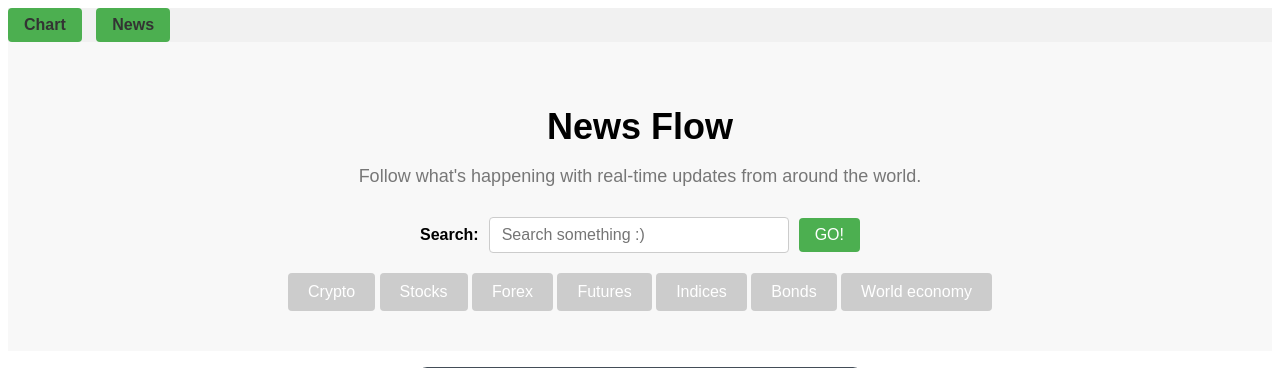
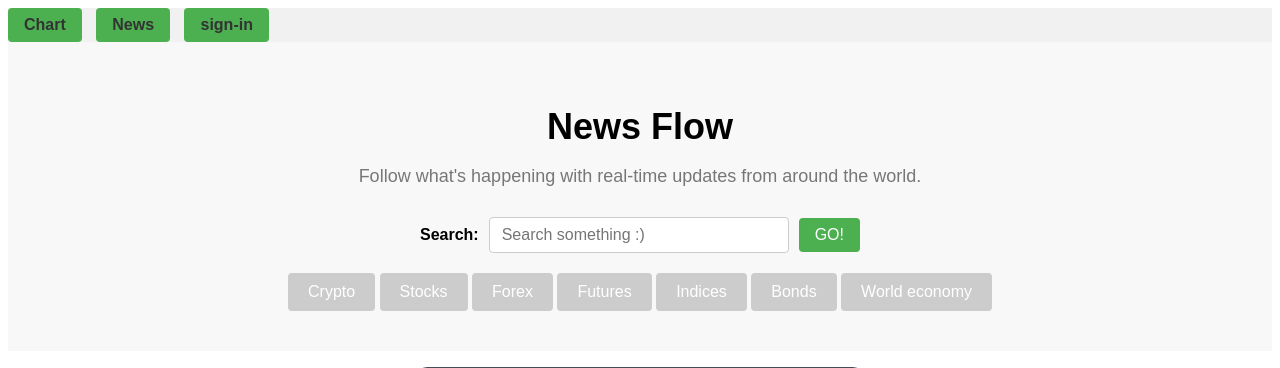
Before and after one commit to kobrius11/CryptocurrencyTracker, a Django app: template crypto_tracker/website/templates/tracker_site/news.html in a window 1280 px wide. Shown: the top 368 px of the page. Run offline with Django 3.2, Linux system fonts and the light colour scheme; the template is opened without the code that fills it: most values are stand-ins (such as "Sample title", 1, 10 or a date in 2020); grey boxes marked "Sample" are stand-in pictures.

```diff
--- a/crypto_tracker/website/templates/base.html
+++ b/crypto_tracker/website/templates/base.html
@@ -14,7 +14,12 @@
             <ul class='navbar-wrapper'>
                 <li class='navbar-item'><a class="button" href={% url 'chart' %}>Chart</a></li>
                 <li class='navbar-item'><a class="button" href={% url 'news' %}>News</a></li>
-                <li class='navbar-item'><a></a></li>
+                {% if user.is_authenticated %}
+                    <li class='navbar-item'><a class="button" href={% url 'profile' %}>Profile</a></li>
+                    <li class='navbar-item'><a class="button" href={% url 'dashboard_list' %}>Dashboard</a></li>
+                {% else %}
+                    <li class='navbar-item'><a class="button" href={% url 'profile' %}>sign-in</a></li>
+                {% endif %}
             </ul>
         </div>
     </body>
```
